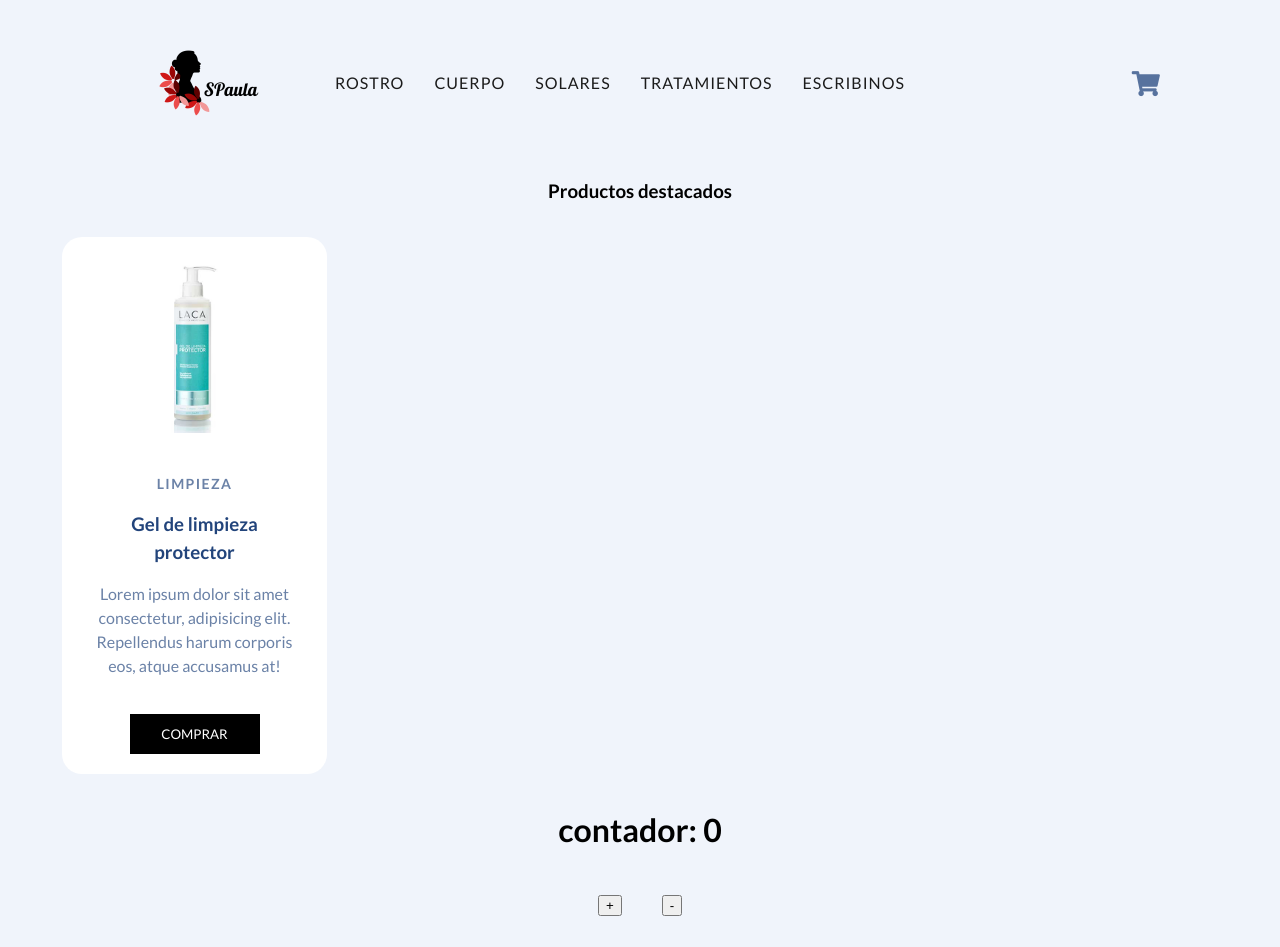
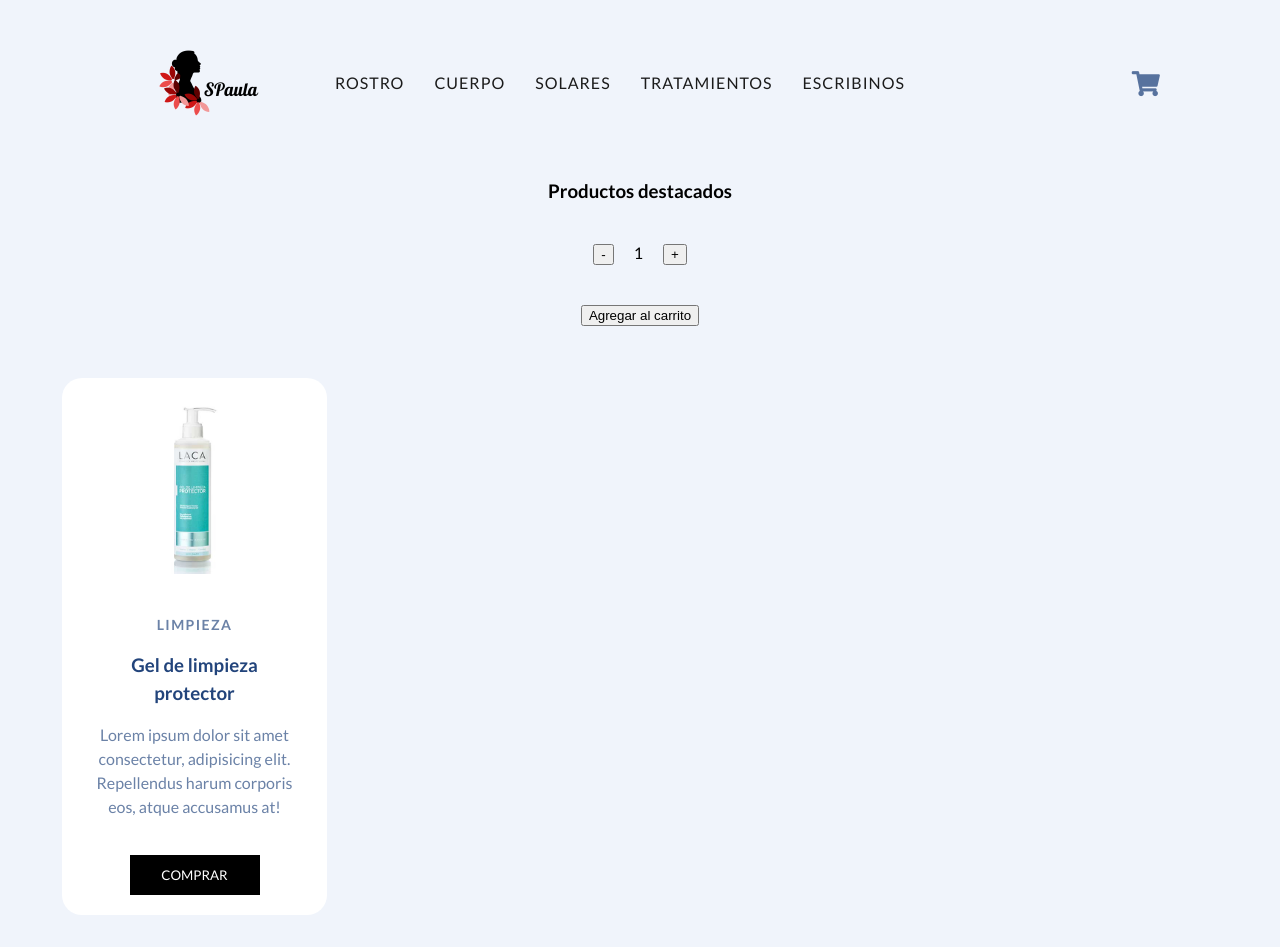
Before and after one commit to edy527/estetica, a React (Create React App) app: page / in a window 1280 px wide. Built offline with nearby package versions, Linux system fonts and the light colour scheme.

Commit message:
Se realiza correccion de errores, depuracion de codigo y se agrega boton contador para la entrega del desafio de la clase 5

```diff
--- a/src/App.js
+++ b/src/App.js
@@ -4,7 +4,7 @@ import NavBar from './components/NavBar';
 import ProductCard from './components/ProductCard';
 import logo from './img/logooo.png'
 import ItemListContainer from './components/ItemListContainer'
-import BtnCount from './components/BtnCount'
+
 
 
 function App() {
@@ -16,7 +16,7 @@ function App() {
       </header>
       <ItemListContainer/>
       <ProductCard/>
-      <BtnCount/>
+
     </div>
   );
 }
--- a/src/components/BtnCount.jsx
+++ /dev/null
@@ -1,16 +0,0 @@
-import React,  { useState } from 'react';
-
-function BtnCount(){
-    const [count, setCount] = useState(0)
-    //const [name, setName] = useState('')
-
-    return (
-        <>
-        <h1>contador: {count}</h1>
-        <button onClick={ ()=> setCount(count +1) }> +</button>
-        <button onClick={ ()=> setCount(count -1) }> -</button>
-        </>
-    )
-}
-
-export default BtnCount
--- /dev/null
+++ b/src/components/ItemCount.jsx
@@ -0,0 +1,30 @@
+import React,  { useState, useEffect } from 'react';
+
+
+function ItemCount({stock, initial, onAdd}){
+    const [count, setCount] = useState(initial)
+    const [onStock] = useState(stock)
+    const [ inhabilitar, setInhabilitar] = useState()
+    const [ inhabilitar2, setInhabilitar2] = useState()
+
+    useEffect(()=>{
+        count === onStock ? setInhabilitar(true) : setInhabilitar()
+        count === 0 ? setInhabilitar2(true) : setInhabilitar2()
+    }, [count, onStock])
+
+
+
+
+    return(
+        <>
+        <button disabled={inhabilitar2} onClick={ ()=> count > 0 ? setCount(count-1) : '' }>-</button>
+        <span>{count}</span>
+        <button disabled={inhabilitar} onClick={ ()=> count < onStock ? setCount(count+1) : '' }>+</button>
+        <br/>
+        <button disabled={inhabilitar2} onClick= {() =>  onAdd(count)}  >Agregar al carrito  </button>
+        </>
+    )
+
+}
+
+export default ItemCount
--- a/src/components/ItemListContainer.jsx
+++ b/src/components/ItemListContainer.jsx
@@ -1,7 +1,15 @@
+import React from 'react';
+import ItemCount from './ItemCount';
 function ItemListContainer(){
+
+    const onAdd = (count)=>{
+        console.log(count);
+    }
+
     return(
         <>
         <h3 className="ItemListContainerTitle">Productos destacados</h3>
+        <ItemCount stock ={7} initial={1} onAdd ={onAdd}/>
         </>
     )
 
```
